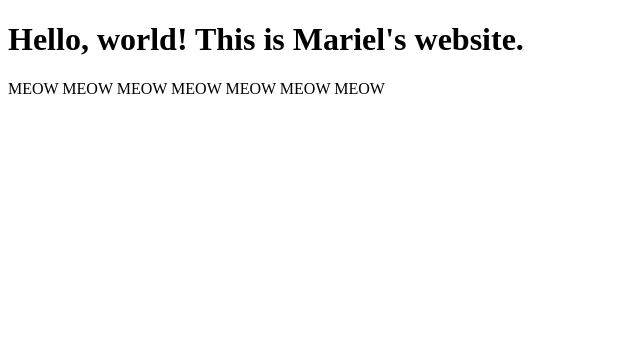
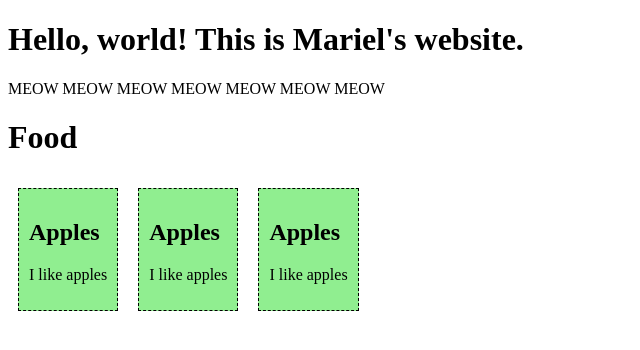
Before and after one commit to magravidez/WEBPROG-VueJS, a Vue app in the folder vue-project/: page / in a window 1280 px wide. Shown: the top 350 px of the page, without its empty margins (0-640 px from the left). Built offline with nearby package versions, Linux system fonts and the light colour scheme.

Commit message:
fooditem.vue

```diff
--- a/vue-project/src/App.vue
+++ b/vue-project/src/App.vue
@@ -1,7 +1,21 @@
 <template>
   <h1>Hello, world! This is Mariel's website.</h1>
   <p>MEOW MEOW MEOW MEOW MEOW MEOW MEOW</p>
+
+  <h1>Food</h1>
+  <food-item/>
+  <food-item/>
+  <food-item/>
 </template>
 
 <script></script>
-<style></style>
+
+<style>
+  #app > div {
+        border: dashed black 1px;
+        display: inline-block;
+        margin: 10px;
+        padding: 10px;
+        background-color: lightgreen;
+    }
+</style>
--- /dev/null
+++ b/vue-project/src/components/FoodItem.vue
@@ -0,0 +1,19 @@
+<template>
+    <div>
+        <h2>{{ name }}</h2>
+        <p>{{ message }}</p>
+    </div>
+</template>
+
+<script>
+export default {
+    data() {
+        return {
+            name: 'Apples',
+            message: 'I like apples'
+        }
+    }
+};
+</script>
+
+<style></style>
```
Also changed, not shown: vue-project/src/main.js (+6 -1 lines).
